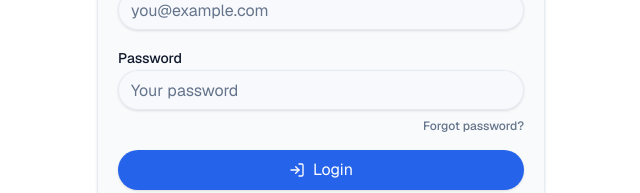
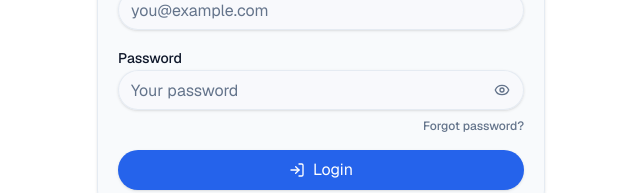
Before and after one commit to GustavoGNicolaci/answerdocs, a Next.js app: page /auth in a window 1280 px wide. Shown: the part 424-617 px from the top of the page, without its empty margins (319-959 px from the left). Built offline with nearby package versions, Linux system fonts and the light colour scheme.

Commit message:
feat: show password button

```diff
--- a/src/app/auth/page.tsx
+++ b/src/app/auth/page.tsx
@@ -6,6 +6,8 @@ import { useRouter } from "next/navigation";
 import {
   AlertCircle,
   ArrowLeft,
+  Eye,
+  EyeOff,
   Loader2,
   LogIn,
   Plus,
@@ -29,6 +31,8 @@ export default function AuthPage() {
   const [email, setEmail] = useState("");
   const [password, setPassword] = useState("");
   const [confirmPassword, setConfirmPassword] = useState("");
+  const [showPassword, setShowPassword] = useState(false);
+  const [showConfirmPassword, setShowConfirmPassword] = useState(false);
   const [loading, setLoading] = useState(false);
   const [message, setMessage] = useState<string | null>(null);
   const [error, setError] = useState<string | null>(null);
@@ -186,16 +190,18 @@ export default function AuthPage() {
 
             <div className="space-y-2">
               <Label htmlFor="password">{copy.common.password}</Label>
-              <Input
+              <PasswordInput
                 id="password"
                 value={password}
-                onChange={(event) => setPassword(event.target.value)}
+                onChange={setPassword}
                 placeholder={copy.auth.passwordPlaceholder}
-                type="password"
                 autoComplete={mode === "login" ? "current-password" : "new-password"}
                 disabled={loading}
-                required
                 minLength={mode === "signup" ? 6 : undefined}
+                visible={showPassword}
+                showLabel={copy.auth.showPassword}
+                hideLabel={copy.auth.hidePassword}
+                onToggleVisibility={() => setShowPassword((current) => !current)}
               />
               {mode === "login" ? (
                 <div className="flex justify-end">
@@ -214,16 +220,20 @@ export default function AuthPage() {
                 <Label htmlFor="confirm-password">
                   {copy.auth.confirmPassword}
                 </Label>
-                <Input
+                <PasswordInput
                   id="confirm-password"
                   value={confirmPassword}
-                  onChange={(event) => setConfirmPassword(event.target.value)}
+                  onChange={setConfirmPassword}
                   placeholder={copy.auth.confirmPasswordPlaceholder}
-                  type="password"
                   autoComplete="new-password"
                   disabled={loading}
-                  required
                   minLength={6}
+                  visible={showConfirmPassword}
+                  showLabel={copy.auth.showPassword}
+                  hideLabel={copy.auth.hidePassword}
+                  onToggleVisibility={() =>
+                    setShowConfirmPassword((current) => !current)
+                  }
                 />
               </div>
             ) : null}
@@ -255,6 +265,62 @@ export default function AuthPage() {
         </Card>
       </div>
     </main>
+  );
+}
+
+function PasswordInput({
+  id,
+  value,
+  onChange,
+  placeholder,
+  autoComplete,
+  disabled,
+  minLength,
+  visible,
+  showLabel,
+  hideLabel,
+  onToggleVisibility,
+}: {
+  id: string;
+  value: string;
+  onChange: (value: string) => void;
+  placeholder: string;
+  autoComplete: string;
+  disabled: boolean;
+  minLength?: number;
+  visible: boolean;
+  showLabel: string;
+  hideLabel: string;
+  onToggleVisibility: () => void;
+}) {
+  const label = visible ? hideLabel : showLabel;
+  const Icon = visible ? EyeOff : Eye;
+
+  return (
+    <div className="relative">
+      <Input
+        id={id}
+        value={value}
+        onChange={(event) => onChange(event.target.value)}
+        placeholder={placeholder}
+        type={visible ? "text" : "password"}
+        autoComplete={autoComplete}
+        disabled={disabled}
+        minLength={minLength}
+        className="pr-11"
+        required
+      />
+      <button
+        type="button"
+        className="absolute right-1.5 top-1/2 flex h-8 w-8 -translate-y-1/2 items-center justify-center rounded-xl text-muted-foreground outline-none transition-colors hover:bg-secondary/70 hover:text-foreground focus-visible:ring-2 focus-visible:ring-ring disabled:pointer-events-none disabled:opacity-50"
+        aria-label={label}
+        title={label}
+        disabled={disabled}
+        onClick={onToggleVisibility}
+      >
+        <Icon className="h-4 w-4" />
+      </button>
+    </div>
   );
 }
 
--- a/src/lib/interface-language.ts
+++ b/src/lib/interface-language.ts
@@ -50,6 +50,8 @@ export const INTERFACE_COPY = {
       passwordPlaceholder: "Your password",
       confirmPassword: "Confirm password",
       confirmPasswordPlaceholder: "Repeat your password",
+      showPassword: "Show password",
+      hidePassword: "Hide password",
       forgotPassword: "Forgot password?",
       forgotPasswordTitle: "Reset your password",
       forgotPasswordSummary:
@@ -272,6 +274,8 @@ export const INTERFACE_COPY = {
       passwordPlaceholder: "Sua senha",
       confirmPassword: "Confirmar senha",
       confirmPasswordPlaceholder: "Repita sua senha",
+      showPassword: "Mostrar senha",
+      hidePassword: "Ocultar senha",
       forgotPassword: "Esqueceu a senha?",
       forgotPasswordTitle: "Redefinir sua senha",
       forgotPasswordSummary:
```
